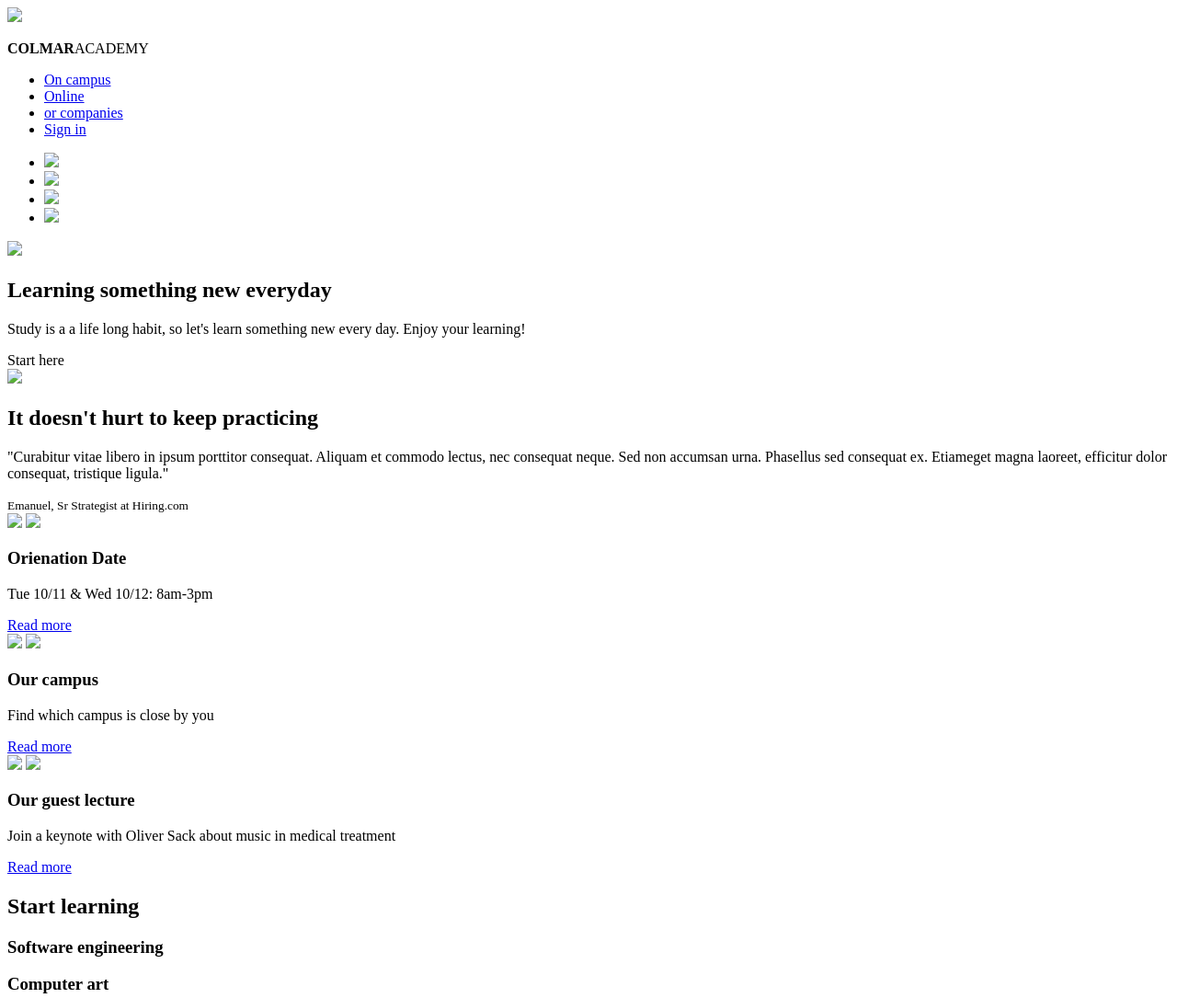
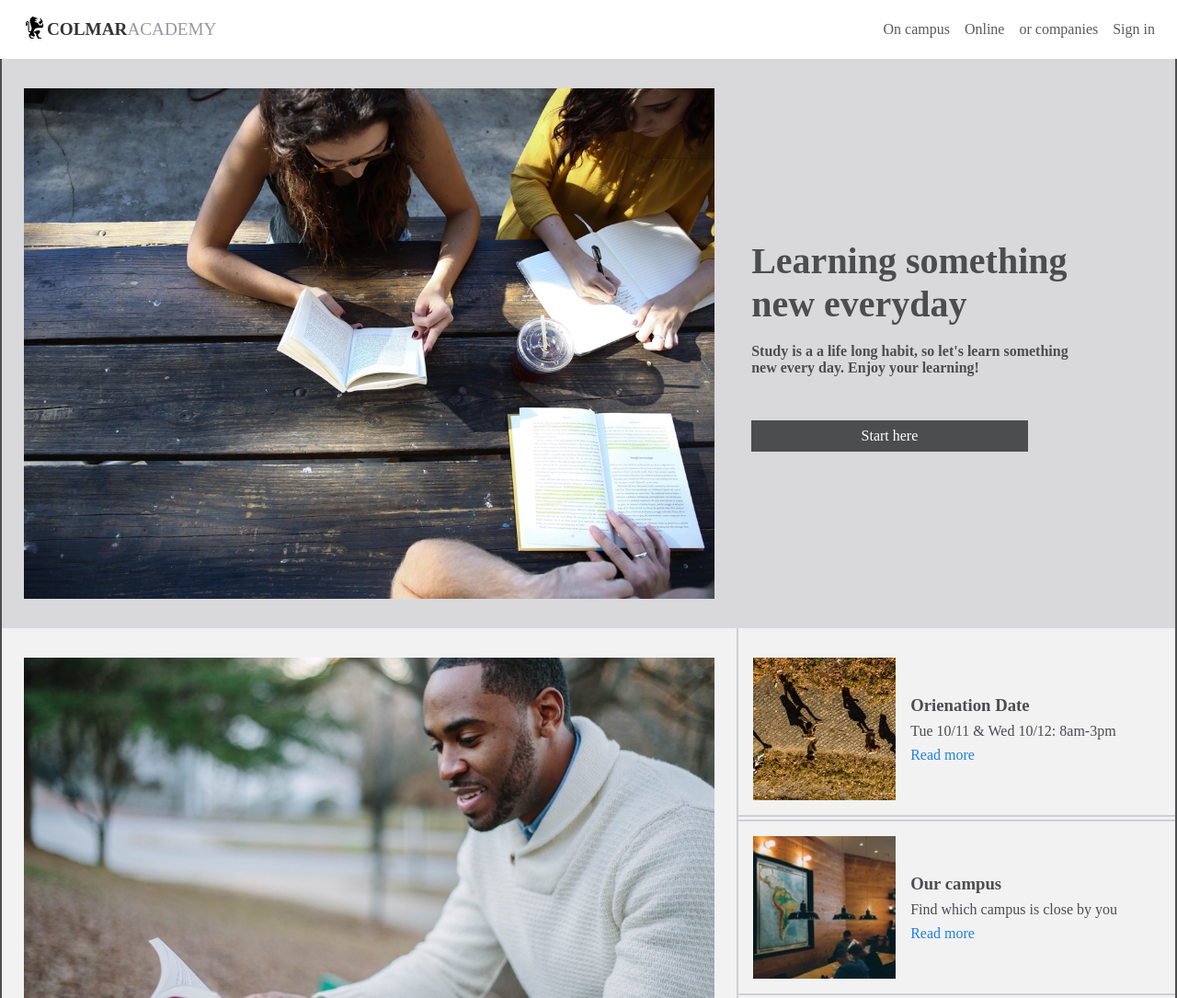
Before and after one commit to jerrylammel/Colmaracademy, a plain HTML site: page index.html in a window 1280 px wide. Shown: the top 1085 px of the page at 92% size. Drawn offline with Linux system fonts and the light colour scheme; the site is published under a folder, as on GitHub Pages, so addresses that start at the root find nothing.

Commit message:
use relative paths for resource files

```diff
--- a/index.html
+++ b/index.html
@@ -2,13 +2,13 @@
 <html lang="en">
     <head>
         <title>Colmaracademy</title>
-        <link rel="stylesheet" href="/style.css">
+        <link rel="stylesheet" href="style.css">
     </head>
     <body>
         <header>
             <div id="header-desktop" class="desktop">
                 <div id="company">
-                    <a class="logo" href="index.html"><img src="/resources/images/ic-logo.svg"></a>
+                    <a class="logo" href="index.html"><img src="resources/images/ic-logo.svg"></a>
                     <p class="company-name"><strong>COLMAR</strong>ACADEMY</p>
                 </div>
                 <nav>
@@ -23,10 +23,10 @@
             <div id="header-mobile" class="mobile">
                 <nav>
                     <ul>
-                        <li><a href="index.html" class="logo" ><img src="/resources/images/ic-logo.svg"></a></li>
-                        <li><a href="#"><img src="/resources/images/ic-on-campus.svg"></a></li>
-                        <li><a href="#"><img src="/resources/images/ic-online.svg"></a></li>
-                        <li><a href="#"><img src="/resources/images/ic-login.svg"></a></li>
+                        <li><a href="index.html" class="logo" ><img src="resources/images/ic-logo.svg"></a></li>
+                        <li><a href="#"><img src="resources/images/ic-on-campus.svg"></a></li>
+                        <li><a href="#"><img src="resources/images/ic-online.svg"></a></li>
+                        <li><a href="#"><img src="resources/images/ic-login.svg"></a></li>
                     </ul>
                 </nav>
             </div>
@@ -35,7 +35,7 @@
         <main>
             <section id="banner">
                 <div id="banner-content">
-                    <img src="/resources/images/banner.jpg">
+                    <img src="resources/images/banner.jpg">
                     <div id="banner-info">
                         <h1>Learning something new everyday</h1>
                         <p>Study is a a life long habit, so let's learn something new every day. Enjoy your learning!</p>
@@ -45,15 +45,15 @@
             </section>
             <section id="information">
                 <div id="information-main">
-                    <img src="/resources/images/information-main.jpg">
+                    <img src="resources/images/information-main.jpg">
                     <h2>It doesn't hurt to keep practicing</h2>
                     <p>"Curabitur vitae libero in ipsum porttitor consequat. Aliquam et commodo lectus, nec consequat neque. Sed non accumsan urna. Phasellus sed consequat ex. Etiameget magna laoreet, efficitur dolor consequat, tristique ligula."</p>
                     <span><small>Emanuel, Sr Strategist at Hiring.com</small></span>
                 </div>
                 <div id="info-catalog">
                     <div id="orientation" class="thumbnail-card">
-                        <img class="info-img-desktop" src="/resources/images/information-orientation.jpg">
-                        <img class="info-img-mobile" src="/resources/images/information-orientation-mobile.jpg">
+                        <img class="info-img-desktop" src="resources/images/information-orientation.jpg">
+                        <img class="info-img-mobile" src="resources/images/information-orientation-mobile.jpg">
                         <div id="orientation-info" class="card-info">
                             <h3>Orienation Date</h3>
                             <p>Tue 10/11 & Wed 10/12: 8am-3pm</p>
@@ -61,8 +61,8 @@
                         </div>
                     </div>
                     <div id="campus" class="thumbnail-card">
-                        <img class="info-img-desktop" src="/resources/images/information-campus.jpg">
-                        <img class="info-img-mobile" src="/resources/images/information-campus-mobile.jpg">
+                        <img class="info-img-desktop" src="resources/images/information-campus.jpg">
+                        <img class="info-img-mobile" src="resources/images/information-campus-mobile.jpg">
                         <div id="campus-info" class="card-info">
                             <h3>Our campus</h3>
                             <p>Find which campus is close by you</p>
@@ -70,8 +70,8 @@
                         </div>
                     </div>
                     <div id="guest-lecture" class="thumbnail-card">
-                        <img class="info-img-desktop" src="/resources/images/information-guest-lecture.jpg">
-                        <img class="info-img-mobile" src="/resources/images/information-guest-lecture-mobile.jpg">
+                        <img class="info-img-desktop" src="resources/images/information-guest-lecture.jpg">
+                        <img class="info-img-mobile" src="resources/images/information-guest-lecture-mobile.jpg">
                         <div id="guest-info" class="card-info">
                             <h3>Our guest lecture</h3>
                             <p>Join a keynote with Oliver Sack about music in medical treatment</p>
@@ -104,7 +104,7 @@
                 </div>
                 <div id="course-cards">
                     <div class="course-card">
-                        <img class="course-card-image" src="/resources/images/course-software.jpg">
+                        <img class="course-card-image" src="resources/images/course-software.jpg">
                         <div class="course-card-body">
                             <h3 class="course-card-title">Software engineering</h3>
                             <p class="course-card-subtitle">COURSES</p>
@@ -112,7 +112,7 @@
                         </div>
                     </div>
                     <div class="course-card">
-                        <img class="course-card-image" src="/resources/images/course-computer-art.jpg">
+                        <img class="course-card-image" src="resources/images/course-computer-art.jpg">
                         <div class="course-card-body">
                             <h3 class="course-card-title">Computer art</h3>
                             <p class="course-card-subtitle">COURSES</p>
@@ -120,7 +120,7 @@
                         </div>
                     </div>
                     <div class="course-card">
-                        <img class="course-card-image" src="/resources/images/course-design.jpg">
+                        <img class="course-card-image" src="resources/images/course-design.jpg">
                         <div class="course-card-body">
                             <h3 class="course-card-title">Design</h3>
                             <p class="course-card-subtitle">COURSES</p>
@@ -128,7 +128,7 @@
                         </div>
                     </div>
                     <div class="course-card">
-                        <img class="course-card-image" src="/resources/images/course-data.jpg">
+                        <img class="course-card-image" src="resources/images/course-data.jpg">
                         <div class="course-card-body">
                             <h3 class="course-card-title">Data</h3>
                             <p class="course-card-subtitle">COURSES</p>
@@ -136,7 +136,7 @@
                         </div>
                     </div>
                     <div class="course-card">
-                        <img class="course-card-image" src="/resources/images/course-business.jpg">
+                        <img class="course-card-image" src="resources/images/course-business.jpg">
                         <div class="course-card-body">
                             <h3 class="course-card-title">Business</h3>
                             <p class="course-card-subtitle">COURSES</p>
@@ -144,7 +144,7 @@
                         </div>
                     </div>
                     <div class="course-card">
-                        <img class="course-card-image" src="/resources/images/course-marketing.jpg">
+                        <img class="course-card-image" src="resources/images/course-marketing.jpg">
                         <div class="course-card-body">
                             <h3 class="course-card-title">Marketing</h3>
                             <p class="course-card-subtitle">COURSES</p>
@@ -169,7 +169,7 @@
                     <div id="thesis-examples">
                         <div id="thesis-fisma" class="thesis-card-container">
                             <div class="thesis-card">
-                                <img class="thesis-image" src="/resources/images/thesis-fisma.jpg">
+                                <img class="thesis-image" src="resources/images/thesis-fisma.jpg">
                                 <div class="thesis-card-info">
                                     <h4 class="thesis-title">Fisma: Design and Prototype</h4>
                                     <p class="thesis-text">Designer showcase of new prototype product</p>
@@ -178,7 +178,7 @@
                         </div>
                         <div id="thesis-newyork" class="thesis-card-container">
                             <div class="thesis-card">
-                                <img class="thesis-image" src="/resources/images/thesis-now-and-then.jpg">
+                                <img class="thesis-image" src="resources/images/thesis-now-and-then.jpg">
                                 <div class="thesis-card-info">
                                     <h4 class="thesis-title">Now and then</h4>
                                     <p class="thesis-text">Research study about New York</p>
```
